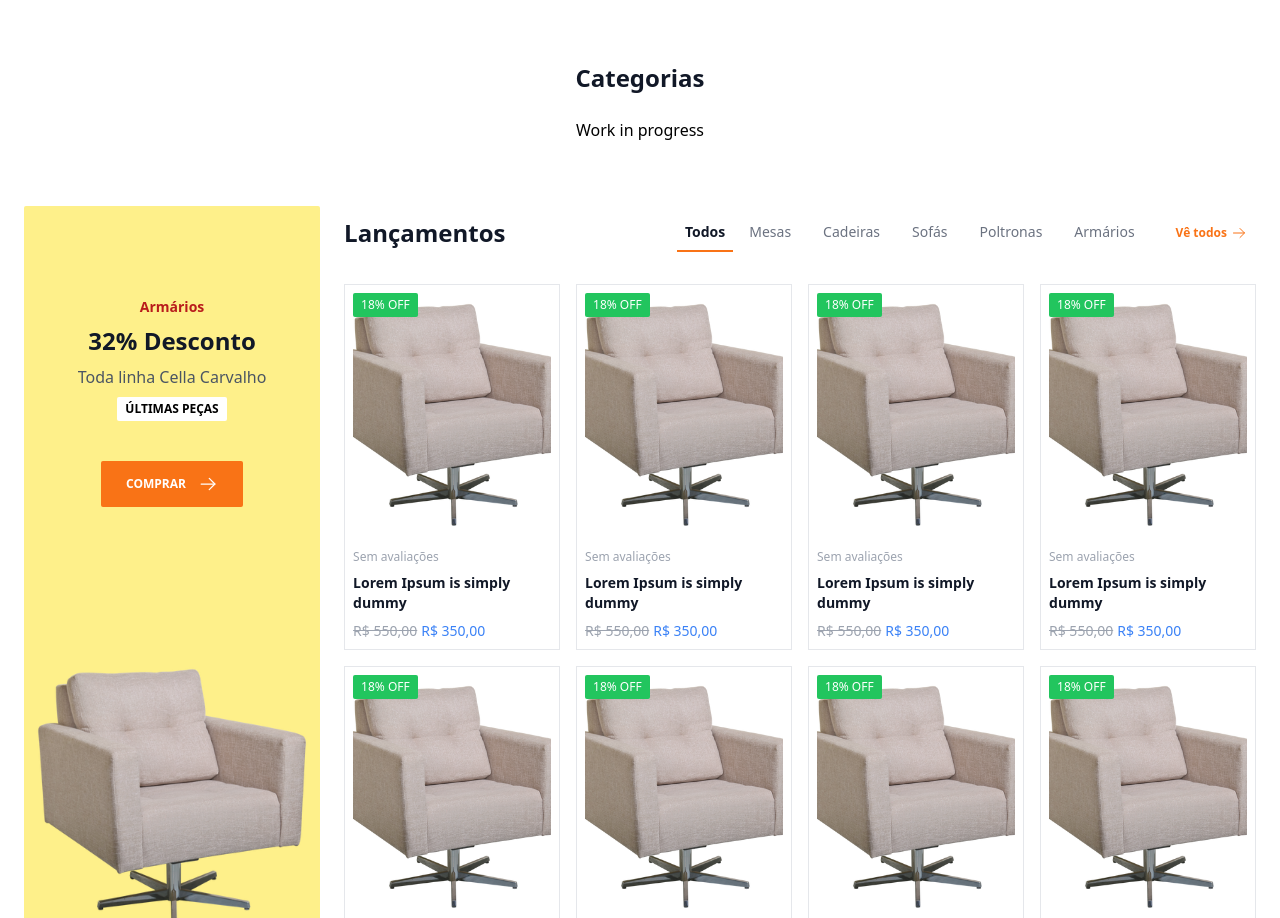
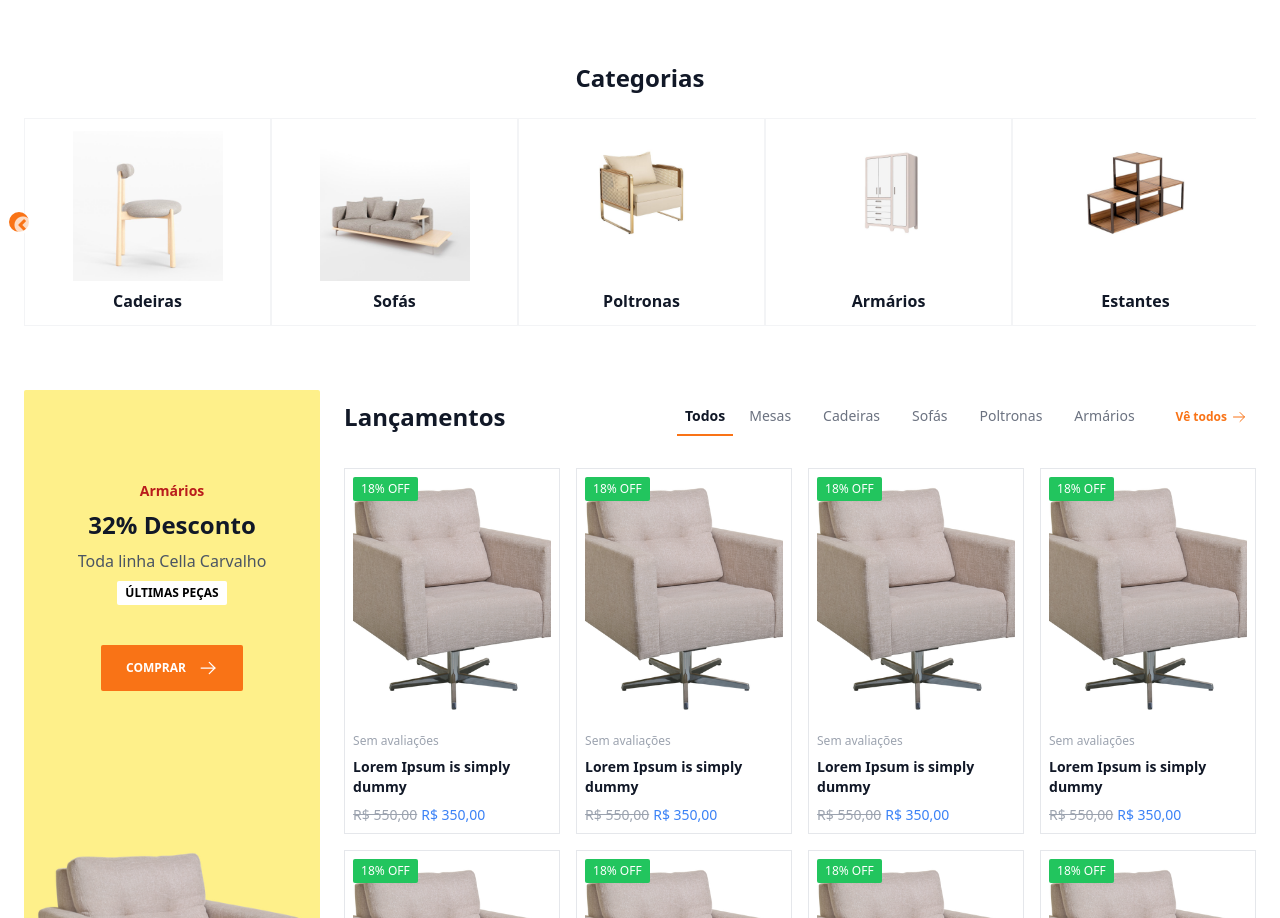
Before and after one commit to bhigoreduardo/mern-application, a React (Vite) app in the folder web/: page / in a window 1280 px wide. Shown: the part 1606-2524 px from the top of the page. Built offline with nearby package versions, Linux system fonts and the light colour scheme.

Commit message:
:construction: Feat: Categories widget in progress

```diff
--- a/web/package.json
+++ b/web/package.json
@@ -19,7 +19,6 @@
     "react-slick": "^0.29.0",
     "react-spinners": "^0.13.8",
     "slick-carousel": "^1.8.1",
-    "swiper": "^11.0.5",
     "yup": "^1.3.3"
   },
   "devDependencies": {
--- a/web/src/app/components/ui/carousel-old.jsx
+++ /dev/null
@@ -1,53 +0,0 @@
-/* eslint-disable react/prop-types */
-import { useState } from 'react'
-import Slick from 'react-slick'
-import 'slick-carousel/slick/slick.css'
-import 'slick-carousel/slick/slick-theme.css'
-
-export default function Carousel({ children }) {
-  const [onSwipe, setOnSwipe] = useState(false)
-  const settings = {
-    infinite: true,
-    swipe: false,
-    slidesToShow: 6,
-    slidesToScroll: 1,
-    dots: true,
-    responsive: [
-      {
-        breakpoint: 992,
-        settings: {
-          slidesToShow: 4,
-          slidesToScroll: 1,
-        },
-      },
-      {
-        breakpoint: 600,
-        settings: {
-          slidesToShow: 3,
-          slidesToScroll: 1,
-        },
-      },
-      {
-        breakpoint: 480,
-        settings: {
-          slidesToShow: 1,
-          slidesToScroll: 1,
-        },
-      },
-    ],
-  }
-
-  return (
-    <Slick
-      autoplay={false}
-      autoplaySpeed={5000}
-      onSwipe={() => setOnSwipe(true)}
-      afterChange={() => setOnSwipe(false)}
-      slidesToShow={1}
-      slidesToScroll={1}
-      {...settings}
-    >
-      {children && children(onSwipe)}
-    </Slick>
-  )
-}
--- a/web/src/app/components/ui/carousel.jsx
+++ b/web/src/app/components/ui/carousel.jsx
@@ -1,30 +1,59 @@
-import { Swiper, SwiperSlide } from 'swiper/react'
-import { Pagination } from 'swiper/modules'
+/* eslint-disable react/prop-types */
+import { useState } from 'react'
+import { ArrowLeft } from 'phosphor-react'
+import Slick from 'react-slick'
+import 'slick-carousel/slick/slick.css'
+import 'slick-carousel/slick/slick-theme.css'
 
-// Import Swiper styles
-import 'swiper/css'
-import 'swiper/css/pagination'
+export default function Carousel({ children, autoplay = false }) {
+  const [onSwipe, setOnSwipe] = useState(false)
+  const settings = {
+    infinite: true,
+    swipe: false,
+    slidesToShow: 5,
+    slidesToScroll: 1,
+    dots: false,
+    prevArrow: (
+      <div className="flex items-center justify-center">
+        <ArrowLeft size={20} />
+      </div>
+    ),
+    responsive: [
+      {
+        breakpoint: 992,
+        settings: {
+          slidesToShow: 4,
+          slidesToScroll: 1,
+        },
+      },
+      {
+        breakpoint: 600,
+        settings: {
+          slidesToShow: 3,
+          slidesToScroll: 1,
+        },
+      },
+      {
+        breakpoint: 480,
+        settings: {
+          slidesToShow: 1,
+          slidesToScroll: 1,
+        },
+      },
+    ],
+  }
 
-export default function Carousel() {
   return (
-    <Swiper
-      slidesPerView={3}
-      spaceBetween={30}
-      pagination={{
-        clickable: true,
-      }}
-      modules={[Pagination]}
-      className="mySwiper"
+    <Slick
+      autoplay={autoplay}
+      autoplaySpeed={5000}
+      onSwipe={() => setOnSwipe(true)}
+      afterChange={() => setOnSwipe(false)}
+      slidesToShow={1}
+      slidesToScroll={1}
+      {...settings}
     >
-      <SwiperSlide>Slide 1</SwiperSlide>
-      <SwiperSlide>Slide 2</SwiperSlide>
-      <SwiperSlide>Slide 3</SwiperSlide>
-      <SwiperSlide>Slide 4</SwiperSlide>
-      <SwiperSlide>Slide 5</SwiperSlide>
-      <SwiperSlide>Slide 6</SwiperSlide>
-      <SwiperSlide>Slide 7</SwiperSlide>
-      <SwiperSlide>Slide 8</SwiperSlide>
-      <SwiperSlide>Slide 9</SwiperSlide>
-    </Swiper>
+      {children && children(onSwipe)}
+    </Slick>
   )
 }
--- a/web/src/app/components/widget/public/home/category.jsx
+++ b/web/src/app/components/widget/public/home/category.jsx
@@ -1,6 +1,5 @@
-// import { categories } from '../../../../../utils/mocks/public'
-// import Carousel from '../../../ui/carousel'
-// import Carousel from '../../../ui/carousel-old'
+import { categories } from '../../../../../utils/mocks/public'
+import Carousel from '../../../ui/carousel'
 import Container from '../../../ui/common/container'
 import Heading from '../../../ui/common/heading'
 
@@ -11,11 +10,27 @@
         {/* HEADING */}
         <Heading title="Categorias" className="!justify-center" />
         {/* CATEGORIES */}
-        {/* <Carousel />
-        {categories.map((item, i) => (
-          <Carousel key={i}>{() => <div>{item.name}</div>}</Carousel>
-        ))} */}
-        <p className="text-center">Work in progress</p>
+        <Carousel autoplay>
+          {() =>
+            categories.map((item, i) => (
+              <div
+                key={i}
+                className="flex flex-col py-3 border border-gray-100"
+              >
+                <img
+                  src={`${import.meta.env.VITE_SERVER_PUBLIC_IMAGES}/${
+                    item.image
+                  }`}
+                  alt={item.name}
+                  className="block max-h-[150px] w-auto mx-auto mb-2"
+                />
+                <span className="block font-semibold text-base text-gray-900 text-center">
+                  {item.name}
+                </span>
+              </div>
+            ))
+          }
+        </Carousel>
       </Container>
     </section>
   )
--- a/web/src/styles/index.css
+++ b/web/src/styles/index.css
@@ -8,3 +8,12 @@
 .control-dots {
   @apply absolute lg:!left-6 lg:!bottom-6 flex items-center gap-1;
 }
+
+.slick-prev::before {
+  /* content: ''; */
+  /* background-color: 'black'; */
+}
+
+.slick-prev {
+  @apply -left-[15px] bg-orange-500 p-1 rounded-full border border-white hover:bg-orange-600 duration-300 ease-in-out z-10;
+}
```
Also changed, not shown: 1 other file (tests, documents, lock files or other folders).
